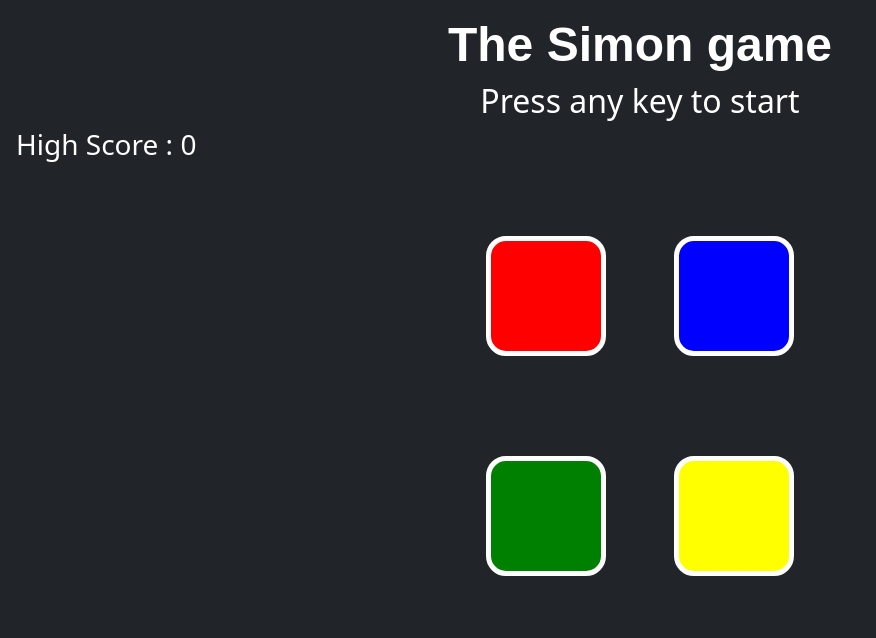
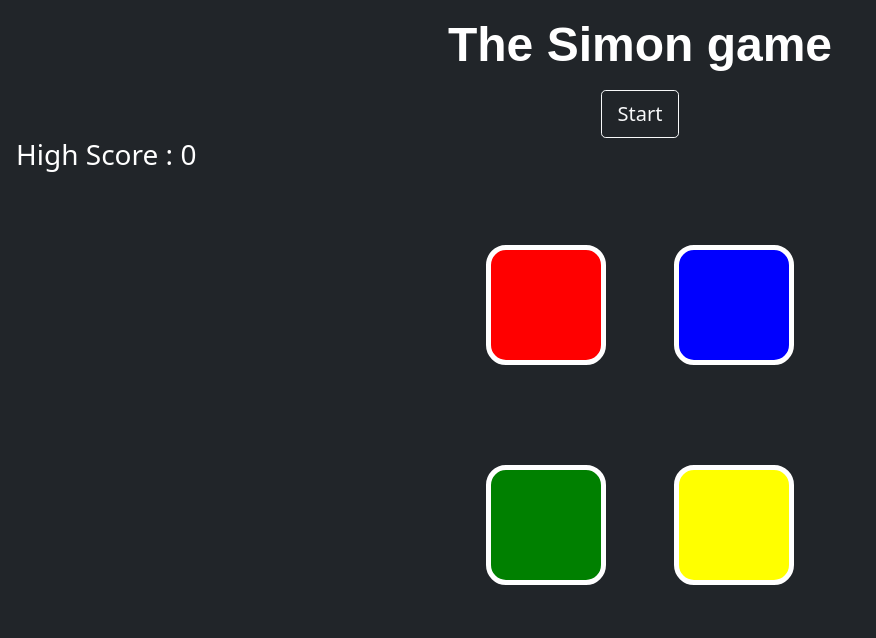
Before and after one commit to x-ash-x/The-Simon-Game, a plain HTML site: page index.html in a window 1280 px wide. Shown: the whole page, without its empty margins (0-876 px from the left). Drawn offline with nearby package versions, Linux system fonts and the light colour scheme; a web font is replaced by a local one.

Commit message:
Updating Index.html
Replacing h2 with a button.

```diff
--- a/index.html
+++ b/index.html
@@ -18,8 +18,8 @@
 
 <body class="text-center bg-dark text-white">
     <div class="headings p-3">
-        <h1>The Simon game</h1>
-        <h2>Press any key to start</h2>
+        <h1 class="pb-2">The Simon game</h1>
+        <button class="btn btn-outline-light btn-lg">Start</button>
         <h3 class="highScore">High Score : 0</h3>
     </div>
 
```
